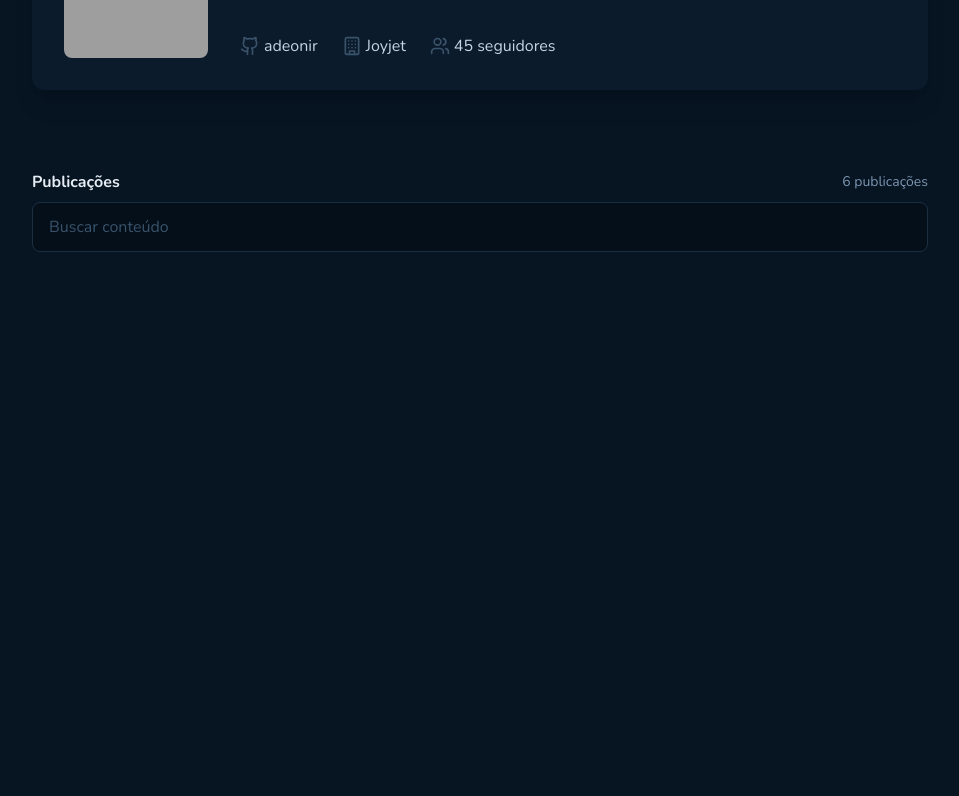
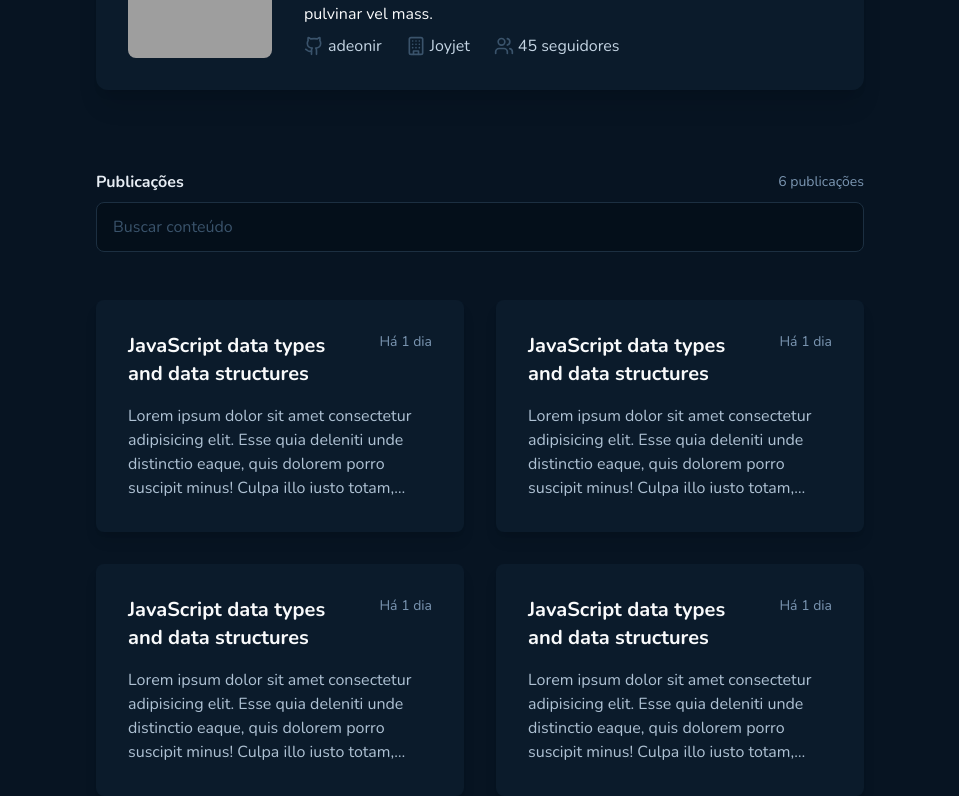
Before and after one commit to adeonirlabs/ignite-blog, a Next.js app: page / in a window 1280 px wide. Shown: the part 329-1125 px from the top of the page, without its empty margins (160-1119 px from the left). Before the commit the page ends 800 px from the top, so only its background shows below. Built offline with nearby package versions, Linux system fonts and the light colour scheme; grey boxes are pictures that could not be loaded.

Commit message:
add issues cards to home page

```diff
--- a/src/app/page.tsx
+++ b/src/app/page.tsx
@@ -5,7 +5,7 @@ import Link from 'next/link'
 export default function Home() {
   return (
     <main className="-mt-24">
-      <section className="mx-auto flex max-w-4xl gap-8 rounded-xl bg-gray-800 p-8 shadow-xl">
+      <section className="mx-auto flex max-w-3xl gap-8 rounded-xl bg-gray-800 p-8 shadow-xl">
         <Image
           className="h-36 w-36 rounded-lg"
           src="https://github.com/adeonir.png"
@@ -18,9 +18,9 @@ export default function Home() {
           <header className="flex items-center justify-between">
             <h1 className="text-2xl font-bold">Adeonir Kohl</h1>
             <Link
+              target="_blank"
               href="https://github.com/adeonir"
-              className="flex items-start gap-1 text-sm text-blue-500 transition hover:text-blue-400"
-              target="_blank"
+              className="flex items-start gap-2 text-sm text-blue-500 transition hover:text-blue-400"
             >
               GitHub <ExternalLink className="h-4 w-4" />
             </Link>
@@ -42,10 +42,10 @@ export default function Home() {
           </footer>
         </div>
       </section>
-      <section className="mx-auto mt-20 flex max-w-4xl flex-col gap-2">
+      <section className="mx-auto mt-20 flex max-w-3xl flex-col gap-2">
         <div className="flex items-center justify-between">
           <span className="font-bold text-gray-100">Publicações</span>
-          <span className="text-sm text-gray-400">6 publicações</span>
+          <span className="whitespace-nowrap text-sm text-gray-400">6 publicações</span>
         </div>
         <input
           type="search"
@@ -53,6 +53,64 @@ export default function Home() {
           placeholder="Buscar conteúdo"
         />
       </section>
+      <section className="mx-auto mt-12 grid max-w-3xl grid-cols-2 gap-8">
+        <article className="rounded-lg bg-gray-800 shadow-lg transition hover:bg-gray-700/70">
+          <Link href="#" className="flex flex-col gap-4 p-8">
+            <header className="flex items-start justify-between gap-4">
+              <h1 className="text-xl font-bold">JavaScript data types and data structures</h1>
+              <span className="whitespace-nowrap text-sm text-gray-400">Há 1 dia</span>
+            </header>
+            <p className="line-clamp-4 text-gray-300">
+              Lorem ipsum dolor sit amet consectetur adipisicing elit. Esse quia deleniti unde distinctio eaque, quis
+              dolorem porro suscipit minus! Culpa illo iusto totam, quibusdam aliquam quam laudantium saepe possimus
+              expedita atque magnam similique laborum cum illum ex incidunt inventore itaque omnis? Nobis explicabo,
+              quasi deleniti nam libero repellendus velit fuga?
+            </p>
+          </Link>
+        </article>
+        <article className="rounded-lg bg-gray-800 shadow-lg transition hover:bg-gray-700/70">
+          <Link href="#" className="flex flex-col gap-4 p-8">
+            <header className="flex items-start justify-between gap-4">
+              <h1 className="text-xl font-bold">JavaScript data types and data structures</h1>
+              <span className="whitespace-nowrap text-sm text-gray-400">Há 1 dia</span>
+            </header>
+            <p className="line-clamp-4 text-gray-300">
+              Lorem ipsum dolor sit amet consectetur adipisicing elit. Esse quia deleniti unde distinctio eaque, quis
+              dolorem porro suscipit minus! Culpa illo iusto totam, quibusdam aliquam quam laudantium saepe possimus
+              expedita atque magnam similique laborum cum illum ex incidunt inventore itaque omnis? Nobis explicabo,
+              quasi deleniti nam libero repellendus velit fuga?
+            </p>
+          </Link>
+        </article>
+        <article className="rounded-lg bg-gray-800 shadow-lg transition hover:bg-gray-700/70">
+          <Link href="#" className="flex flex-col gap-4 p-8">
+            <header className="flex items-start justify-between gap-4">
+              <h1 className="text-xl font-bold">JavaScript data types and data structures</h1>
+              <span className="whitespace-nowrap text-sm text-gray-400">Há 1 dia</span>
+            </header>
+            <p className="line-clamp-4 text-gray-300">
+              Lorem ipsum dolor sit amet consectetur adipisicing elit. Esse quia deleniti unde distinctio eaque, quis
+              dolorem porro suscipit minus! Culpa illo iusto totam, quibusdam aliquam quam laudantium saepe possimus
+              expedita atque magnam similique laborum cum illum ex incidunt inventore itaque omnis? Nobis explicabo,
+              quasi deleniti nam libero repellendus velit fuga?
+            </p>
+          </Link>
+        </article>
+        <article className="rounded-lg bg-gray-800 shadow-lg transition hover:bg-gray-700/70">
+          <Link href="#" className="flex flex-col gap-4 p-8">
+            <header className="flex items-start justify-between gap-4">
+              <h1 className="text-xl font-bold">JavaScript data types and data structures</h1>
+              <span className="whitespace-nowrap text-sm text-gray-400">Há 1 dia</span>
+            </header>
+            <p className="line-clamp-4 text-gray-300">
+              Lorem ipsum dolor sit amet consectetur adipisicing elit. Esse quia deleniti unde distinctio eaque, quis
+              dolorem porro suscipit minus! Culpa illo iusto totam, quibusdam aliquam quam laudantium saepe possimus
+              expedita atque magnam similique laborum cum illum ex incidunt inventore itaque omnis? Nobis explicabo,
+              quasi deleniti nam libero repellendus velit fuga?
+            </p>
+          </Link>
+        </article>
+      </section>
     </main>
   )
 }
```
